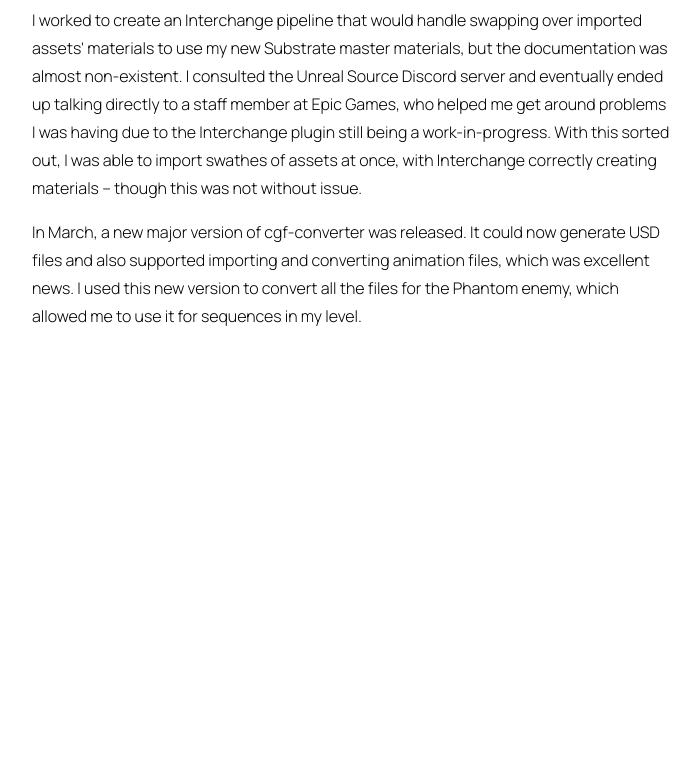
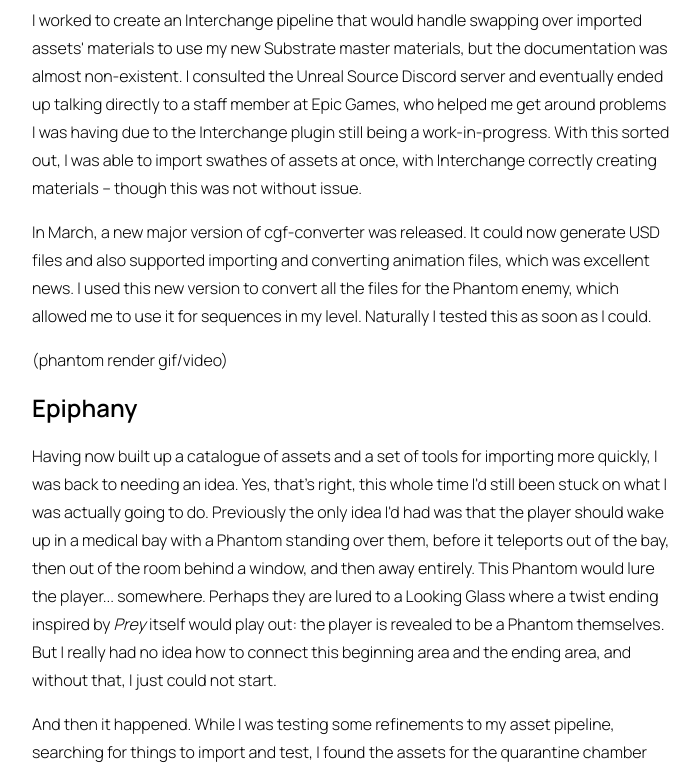
Before and after one commit to memequester/memequester.github.io, an Eleventy site: page src/blogs/leveldesign.md in a window 1280 px wide. Shown: the part 4209-4988 px from the top of the page, without its empty margins (288-988 px from the left). Before the commit the page ends 4747 px from the top, so only its background shows below. Built offline with nearby package versions, Linux system fonts and the light colour scheme; Eleventy itself is replaced by a stand-in of ours; files that its build step writes are made by us from their sources; a web font is replaced by a local one; what prettier would draw is missing.

Commit message:
test workflow

```diff
--- a/src/blogs/leveldesign.md
+++ b/src/blogs/leveldesign.md
@@ -61,4 +61,12 @@
 
 I worked to create an Interchange pipeline that would handle swapping over imported assets' materials to use my new Substrate master materials, but the documentation was almost non-existent. I consulted the Unreal Source Discord server and eventually ended up talking directly to a staff member at Epic Games, who helped me get around problems I was having due to the Interchange plugin still being a work-in-progress. With this sorted out, I was able to import swathes of assets at once, with Interchange correctly creating materials -- though this was not without issue.
 
-In March, a new major version of cgf-converter was released. It could now generate USD files and also supported importing and converting animation files, which was excellent news. I used this new version to convert all the files for the Phantom enemy, which allowed me to use it for sequences in my level.
+In March, a new major version of cgf-converter was released. It could now generate USD files and also supported importing and converting animation files, which was excellent news. I used this new version to convert all the files for the Phantom enemy, which allowed me to use it for sequences in my level. Naturally I tested this as soon as I could.
+
+(phantom render gif/video)
+
+## Epiphany
+
+Having now built up a catalogue of assets and a set of tools for importing more quickly, I was back to needing an idea. Yes, that's right, this whole time I'd still been stuck on what I was actually going to do. Previously the only idea I'd had was that the player should wake up in a medical bay with a Phantom standing over them, before it teleports out of the bay, then out of the room behind a window, and then away entirely. This Phantom would lure the player... somewhere. Perhaps they are lured to a Looking Glass where a twist ending inspired by *Prey* itself would play out: the player is revealed to be a Phantom themselves. But I really had no idea how to connect this beginning area and the ending area, and without that, I just could not start.
+
+And then it happened. While I was testing some refinements to my asset pipeline, searching for things to import and test, I found the assets for the quarantine chamber
```
